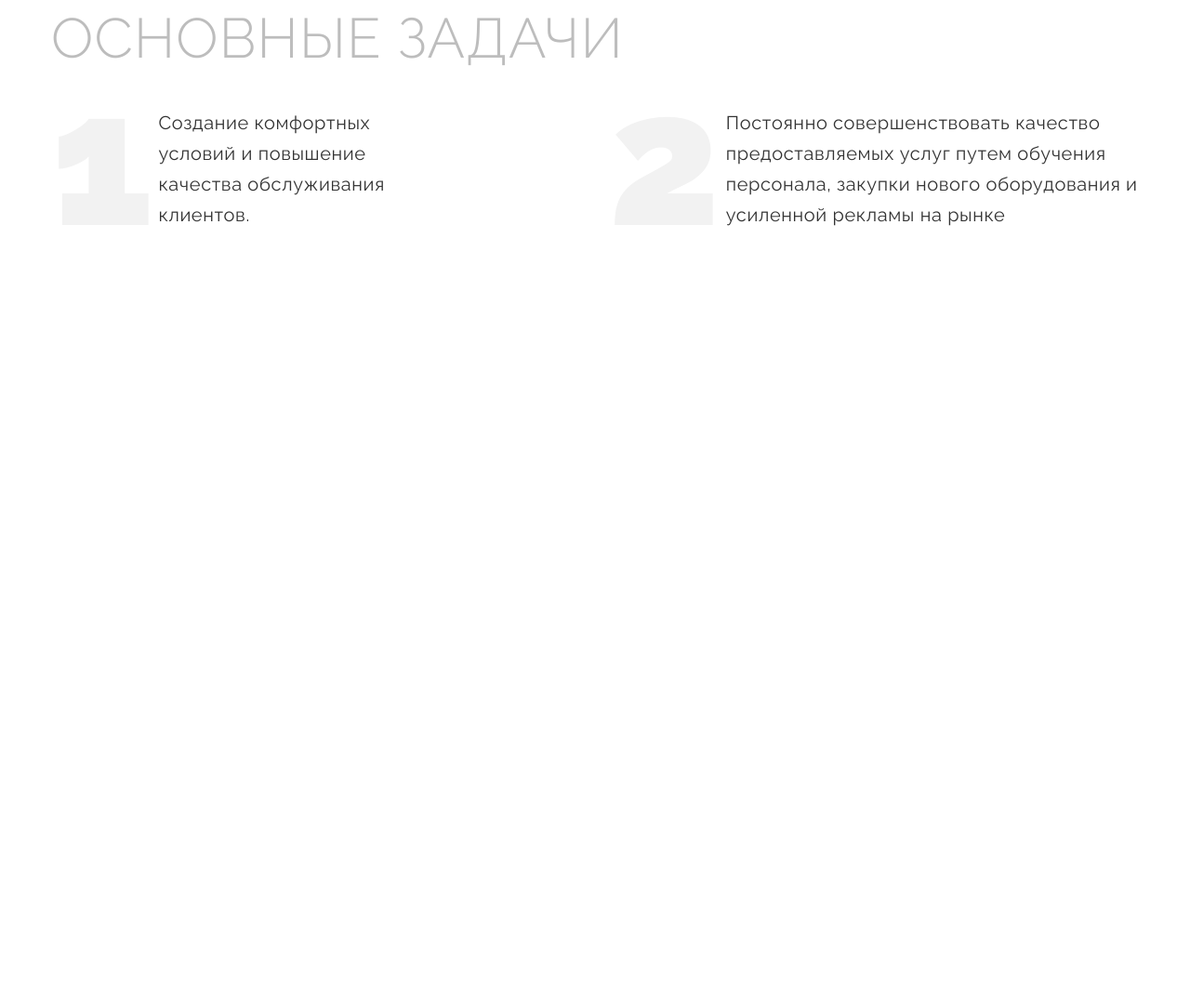
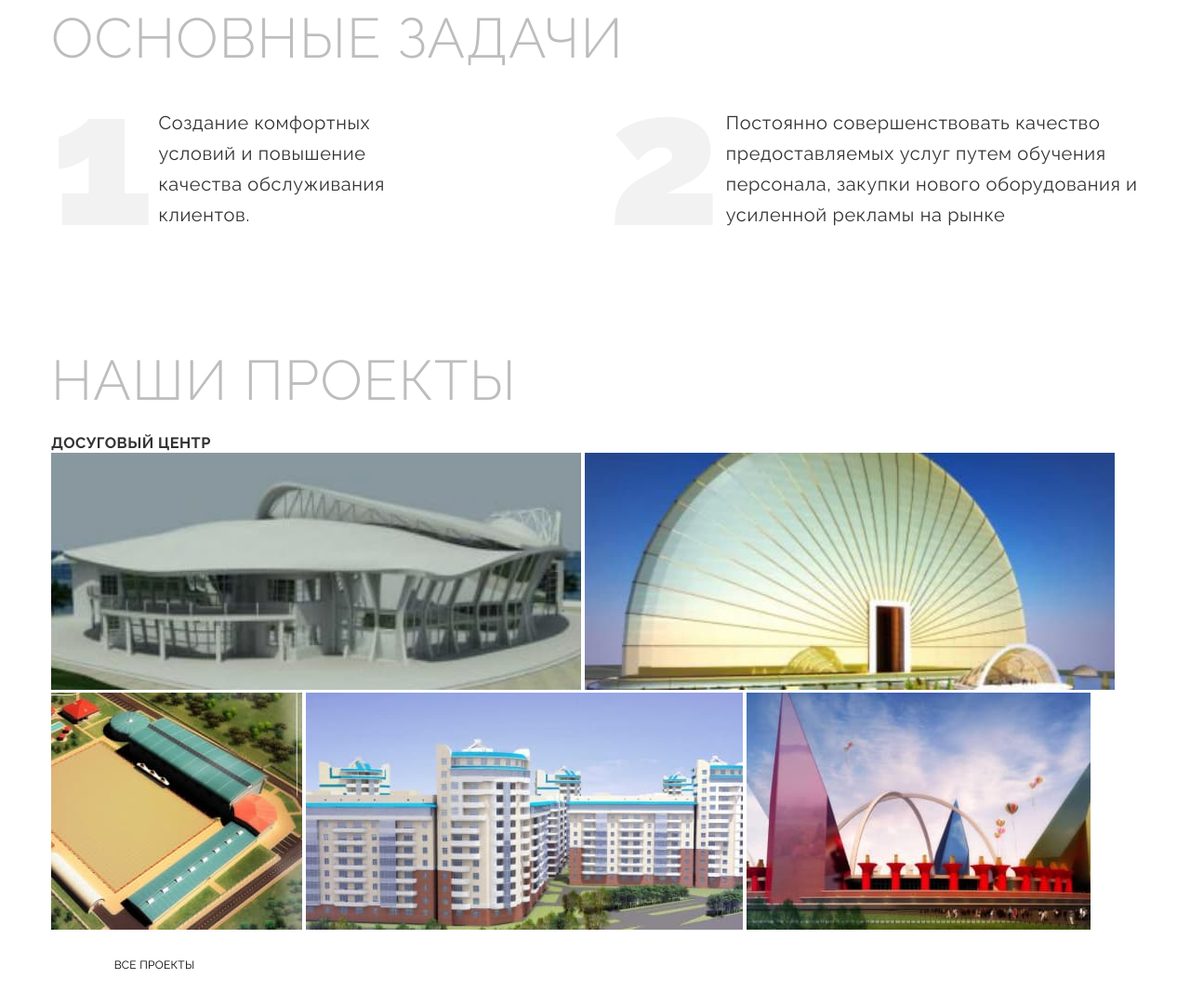
Before and after one commit to TetianaSierkova/Digital-project, a plain HTML site: page index.html in a window 1280 px wide. Shown: the part 1604-2685 px from the top of the page at 93% size. Before the commit the page ends 1935 px from the top, so only its background shows below. Drawn offline with nearby package versions, Linux system fonts and the light colour scheme.

Commit message:
projects

```diff
--- a/index.html
+++ b/index.html
@@ -100,7 +100,7 @@
             <!--Основные задачи-->
 
             <section class="section section-tasks">
-                <div class="container container-tasks">
+                <div class="container">
                     <h2 class="section-title title">Основные задачи</h2>
 
                     <div class="tasks">
@@ -124,6 +124,29 @@
 
                 </div>
             </section>
+
+            <!--Проэкты-->
+
+            <section class="section section-projects">
+                <div class="container container-projrcts">
+                    <h2 class="section-title title">Наши проекты</h2>
+
+                    <div class="box-images1-projects">
+                        <h3 class="title-projects title">ДОСУГОВЫЙ ЦЕНТР</h3>
+                        <img src="./images/Rectangle 12.jpg" alt="">
+                        <img src="./images/image 15.jpg" alt="">
+                    </div>
+
+                    <div class="box-images2-projects">
+                        <img src="./images/image 16.jpg" alt="">
+                        <img src="./images/image 17.jpg" alt="">
+                        <img src="./images/image 18.jpg" alt="">
+                    </div>
+
+                    <button class="button button-projects">ВСЕ ПРОЕКТЫ</button>
+                </div>
+            </section>
+
         </main>
 
         <footer>
--- a/sass/layout/_section-projects.scss
+++ b/sass/layout/_section-projects.scss
@@ -0,0 +1,23 @@
+.section-projects {
+
+}
+
+.container-projrcts {
+
+}
+
+.box-images1-projects {
+
+}
+
+.title-projects {
+
+}
+
+.box-images2-projects {
+
+}
+
+.button-projects {
+
+}
--- a/sass/layout/_section-tasks.scss
+++ b/sass/layout/_section-tasks.scss
@@ -1,9 +1,5 @@
 .section-tasks {
     height: 268px;
-}
-
-.container-tasks {
-
 }
 
 .tasks {
@@ -17,8 +13,6 @@
 .box-task-1, .box-task-2 {
     display: flex;
     height: 144px;
-    //@extend %align-items;
-    //align-items: center;
 }
 
 .number-task {
```
Also changed, not shown: 2 other files.
